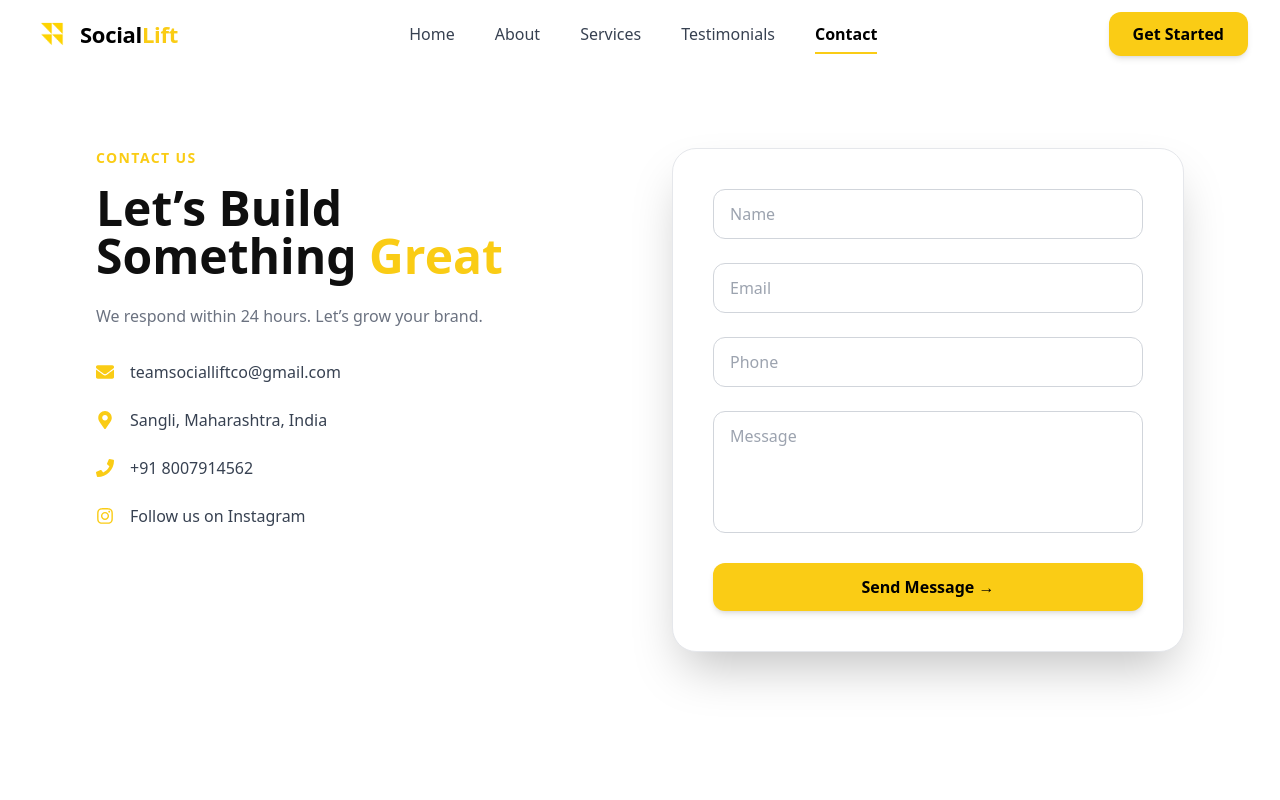
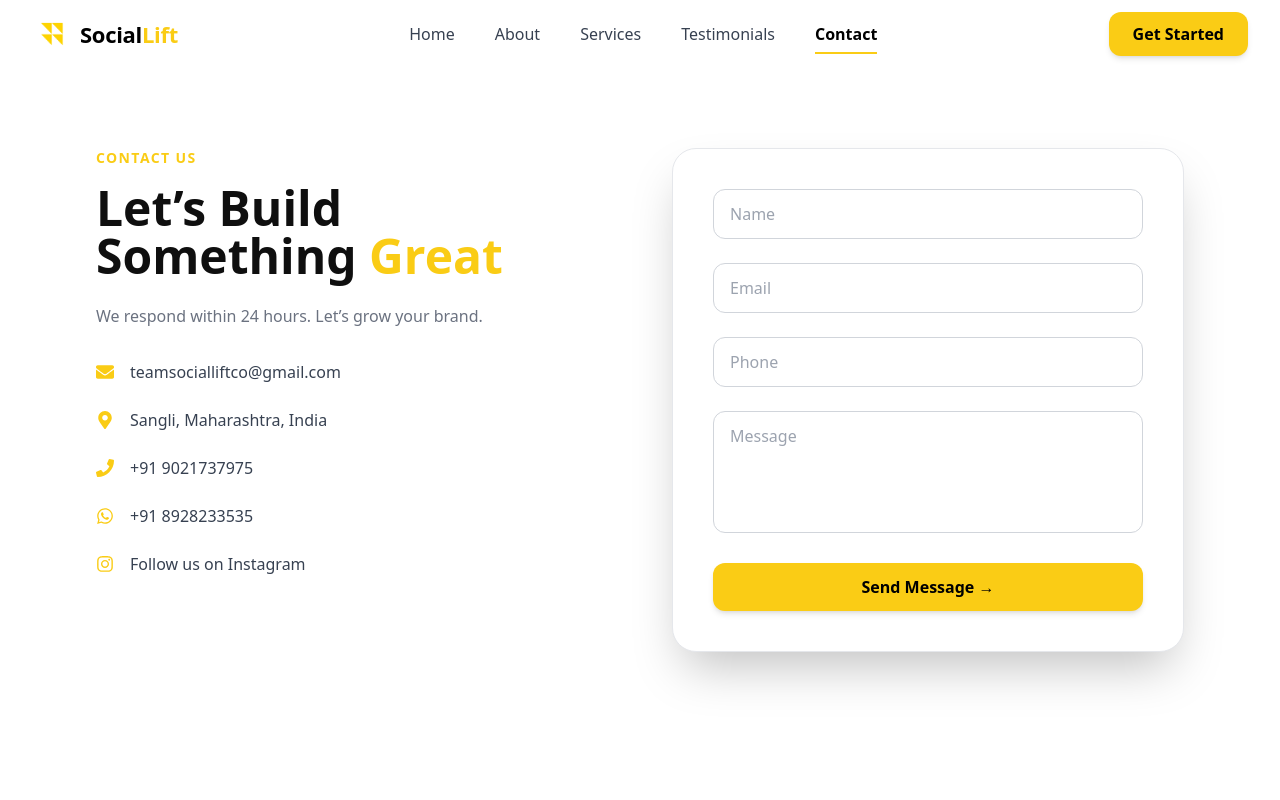
Before and after one commit to Ajay-1609/SocialLift-frontend, a React (Create React App) app: page /contact in a window 1280 px wide. Shown: the top 800 px of the page. Built offline with nearby package versions, Linux system fonts and the light colour scheme.

Commit message:
updated contact numbers

```diff
--- a/src/pages/Contact.js
+++ b/src/pages/Contact.js
@@ -1,7 +1,7 @@
 import { useState } from "react";
 import axios from "axios";
 import FadeInSection from "../components/FadeInSection";
-import { FaEnvelope, FaMapMarkerAlt, FaPhone, FaInstagram } from "react-icons/fa";
+import { FaEnvelope, FaMapMarkerAlt, FaPhone, FaInstagram, FaWhatsapp } from "react-icons/fa";
 import { Helmet } from "react-helmet-async";
 
 function Contact() {
@@ -144,9 +144,13 @@ function Contact() {
 
                 <div className="flex items-center gap-4">
                   <FaPhone className="text-primary text-lg" />
-                  <span>+91 8007914562</span>
+                  <span>+91 9021737975</span>
                 </div>
 
+                <div className="flex items-center gap-4">
+                  <FaWhatsapp className="text-primary text-lg" />
+                  <span>+91 8928233535</span>
+                </div>
                 <a
                   href="https://www.instagram.com/_sociallift.co?igsh=Ym9wZXl2NTd1ZHYz"
                   target="_blank"
```
Also changed, not shown: 1 other file (tests, documents, lock files or other folders).
